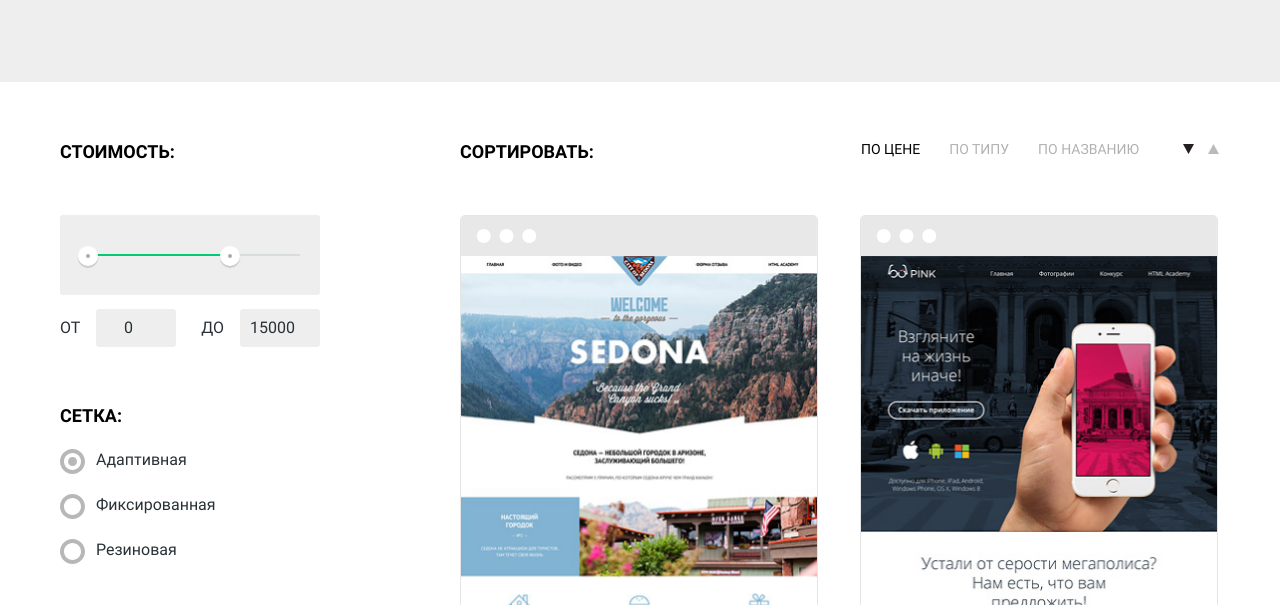
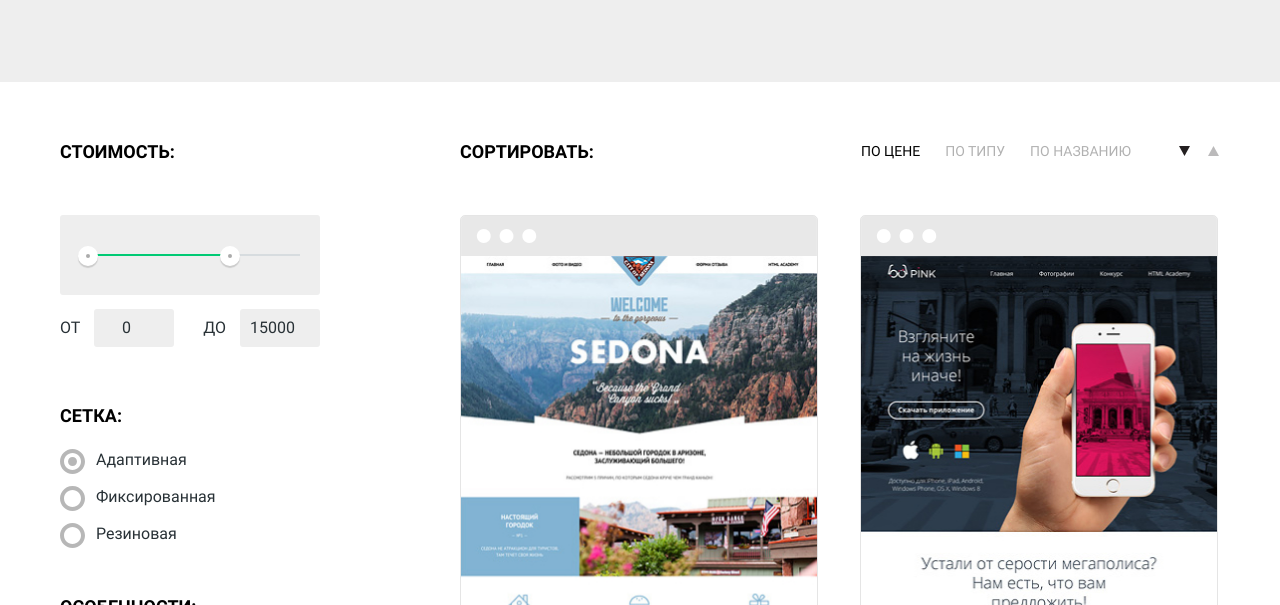
Before and after one commit to Lacertilia1/1629453-nerds-30, a plain HTML site: page catalog.html in a window 1280 px wide. Shown: the part 273-878 px from the top of the page. Drawn offline with Linux system fonts and the light colour scheme.

Commit message:
пправки

```diff
--- a/css/style.css
+++ b/css/style.css
@@ -1272,7 +1272,7 @@ img {
 }
 
 .product-filter-name:nth-of-type(3) {
-  margin-bottom: 48px;
+  margin-bottom: 40px;
 }
 
 .product-filter-cost-legend {
@@ -1296,7 +1296,7 @@ img {
 }
 
 .radio-buttons-description-text li {
-  margin-bottom: 15px;
+  margin-bottom: 7px;
 }
 
 .radio-buttons-description-text li:last-of-type {
@@ -1310,7 +1310,7 @@ img {
 .catalog-margin {
   padding: 0;
   margin: 0;
-  margin-bottom: 73px;
+  margin-bottom: 70px;
 
   border: none;
 }
@@ -1429,7 +1429,7 @@ img {
   box-sizing: border-box;
   width: 80px;
   padding: 10px;
-  margin-left: 12px;
+  margin-left: 10px;
 
   text-align: center;
   font-family: inherit;
@@ -1454,7 +1454,7 @@ img {
   display: inline-block;
   width: 25px;
   height: 23px;
-  margin-right: 5px;
+  margin-right: 7px;
   padding: 0;
 
   vertical-align: top;
@@ -1499,6 +1499,8 @@ img {
 
 .product-catalog-sort {
   width: 359px;
+
+  padding-top: 2px;
 }
 
 .catalog-image-wrapper {
@@ -1511,7 +1513,7 @@ img {
 }
 
 .catalog-sort-button {
-  margin-right: 25px;
+  margin-right: 21px;
   padding: 0;
 
   font-size: 14px;
@@ -1525,7 +1527,7 @@ img {
 }
 
 .last-sort-button {
-  margin-right: 40px;
+  margin-right: 44px;
 }
 
 .active-sort-button {
@@ -1538,7 +1540,7 @@ img {
 }
 
 .down-direction {
-  margin-right: 10px;
+  margin-right: 14px;
 }
 
 .catalog-sort-button:hover {
```
